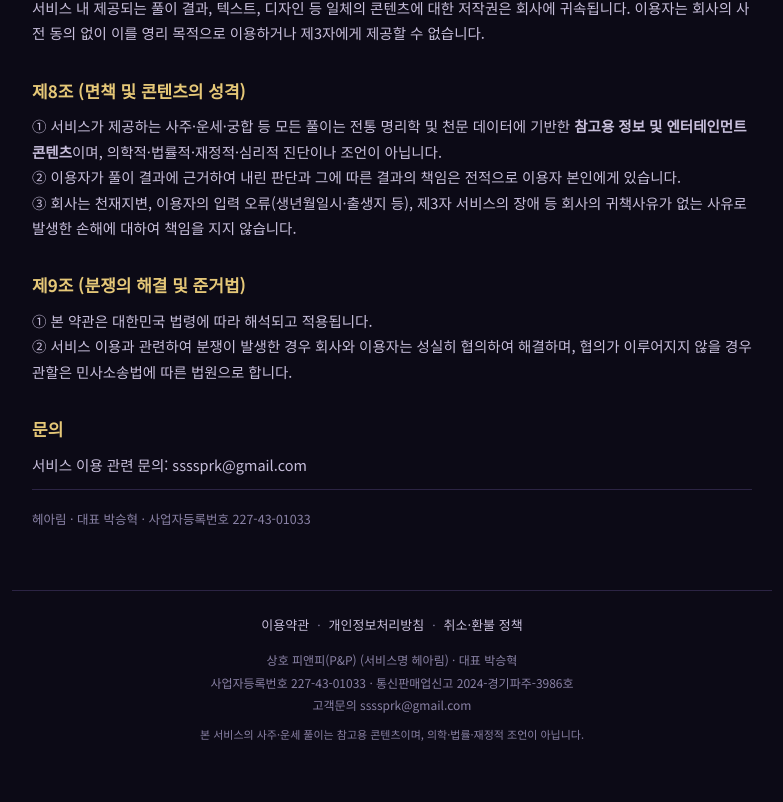
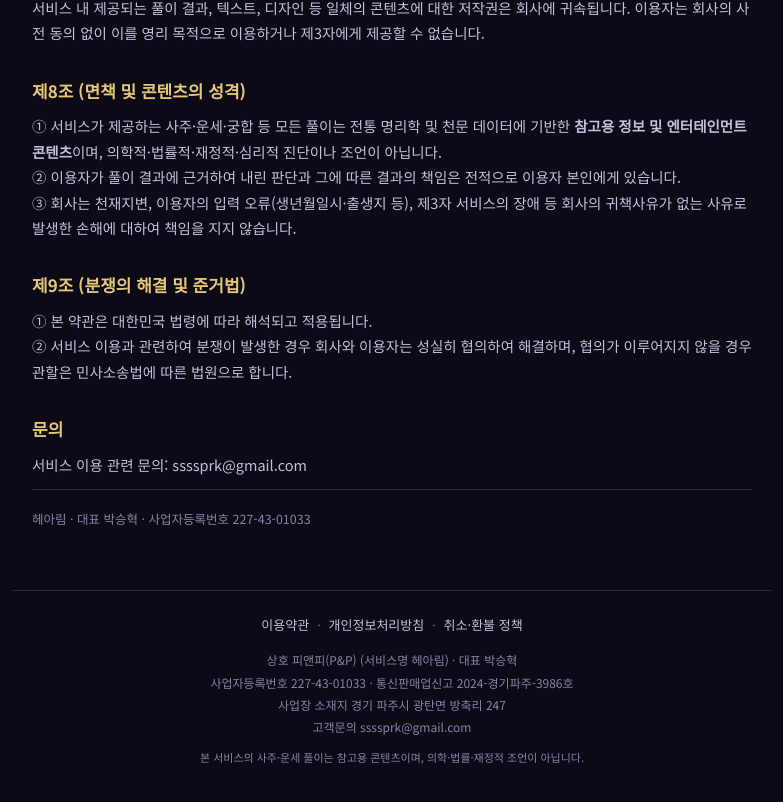
Before and after one commit to tlfwjsdlstod95-sys/saju, a Next.js app in the folder saju-app/: page /terms in a window 1280 px wide. Shown: the part 1191-1993 px from the top of the page, without its empty margins (248-1031 px from the left). Built offline with nearby package versions, Linux system fonts and the light colour scheme; no server answers.

Commit message:
fix: 사업장 소재지 표기 (전화는 미표기 유지)

```diff
--- a/saju-app/app/biz.ts
+++ b/saju-app/app/biz.ts
@@ -5,7 +5,7 @@ export const BIZ = {
   owner: '박승혁',                // 대표자
   bizNo: '227-43-01033',          // 사업자등록번호
   mailOrderNo: '2024-경기파주-3986호', // 통신판매업 신고번호
-  address: '',                    // ← 사업장 주소 입력 시 푸터에 자동 노출 (전자상거래법·PG심사 필수)
+  address: '경기 파주시 광탄면 방축리 247', // 사업장 소재지 (전자상거래법·PG심사 표기)
   tel: '',                        // ← 대표 전화번호 입력 시 푸터에 자동 노출 (전자상거래법·PG심사 필수)
   email: 'ssssprk@gmail.com',     // 고객문의 / 개인정보보호책임자 연락처
   privacyOfficer: '박승혁',        // 개인정보보호책임자
```
